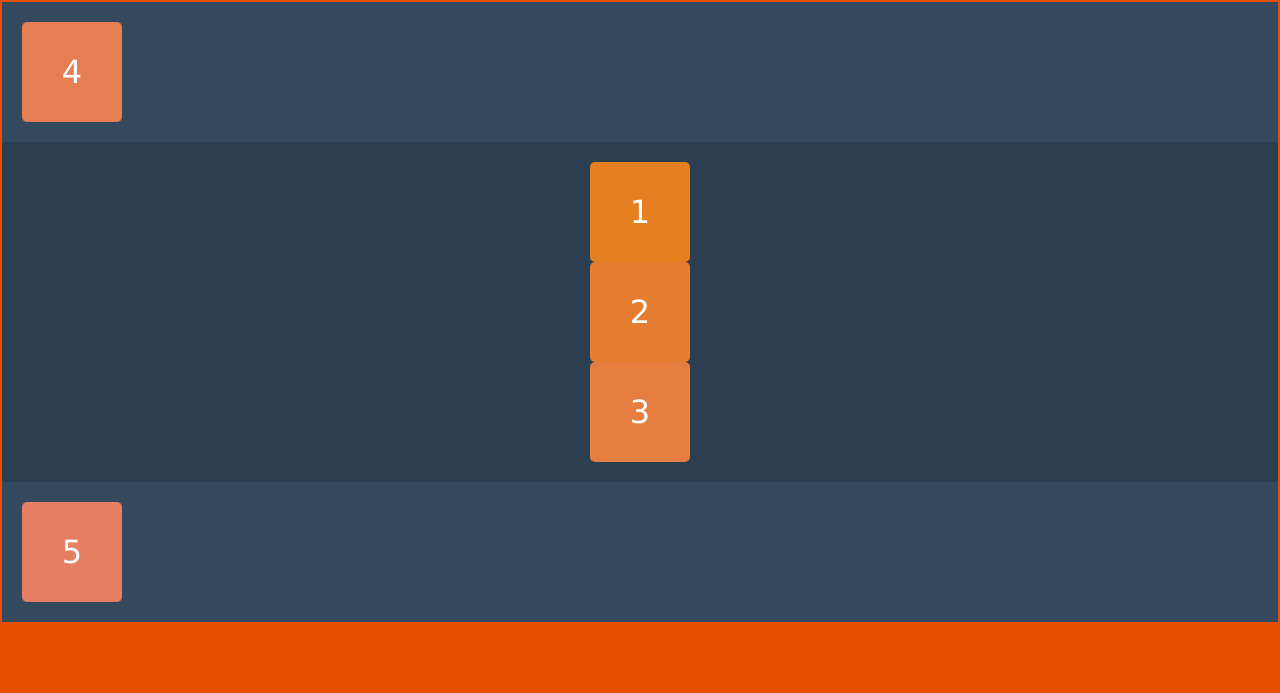
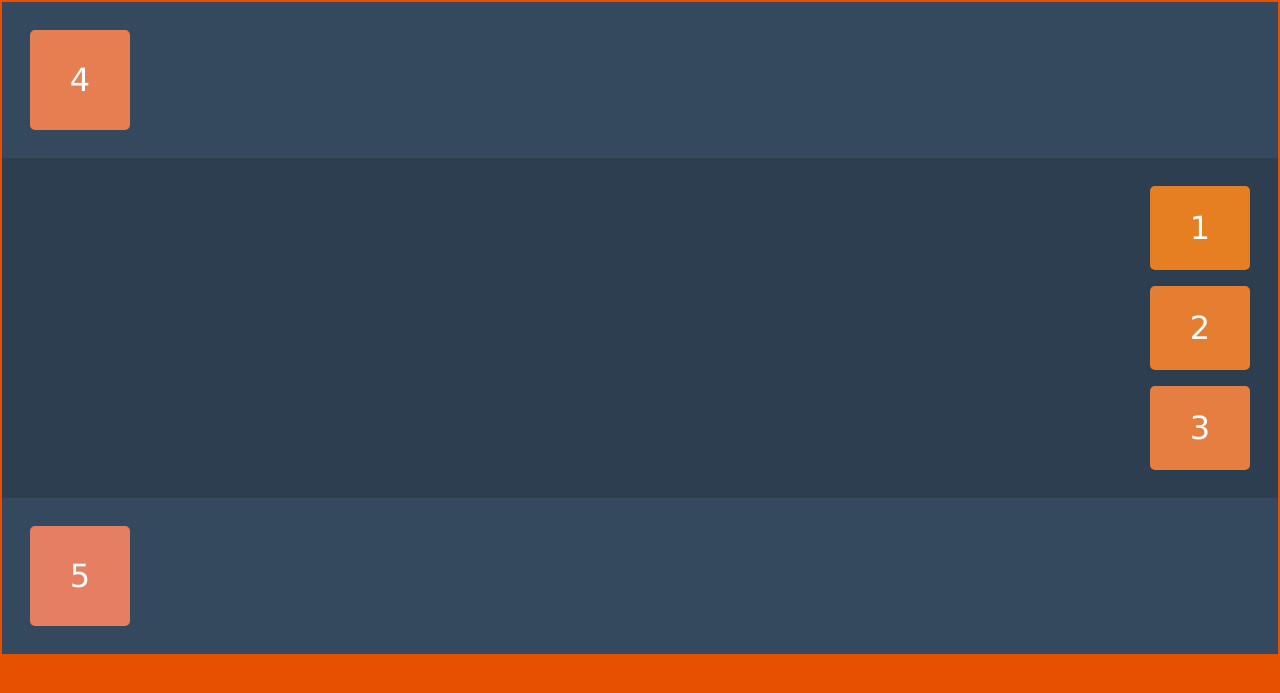
Before and after one commit to devaxl64/Perfomando_Front-End, a PHP site: page / in a window 1280 px wide. Shown: the top 693 px of the page. Run offline with PHP 8.4, Linux system fonts and the light colour scheme.

Commit message:
Atualizção aprendendo css
aleatorização de alguns itens

```diff
--- a/TDSFLEX/css/style.css
+++ b/TDSFLEX/css/style.css
@@ -29,12 +29,13 @@ main{
     padding: 20px;
     flex-grow: 1;
     display: flex;
-    justify-content: space-around;
-    align-items: center;
+    justify-content: space-between;
+    align-items: flex-end;
     height: 300px; /* temporário somente para visualização */
 
     /* Atividade: aleatorizar os itens: */
     flex-direction: column-reverse;
+
 }
 .item{
     background-color: #f39c12;
@@ -46,6 +47,8 @@ main{
     justify-content: center;
     align-items: center;
     font-size: 2rem; /* (32px) */
+    /* Atividade: aleatorizar os itens: */
+    margin: 0.5rem;
 }
 
 /* Atividade: aleatorizar os itens: */
```
